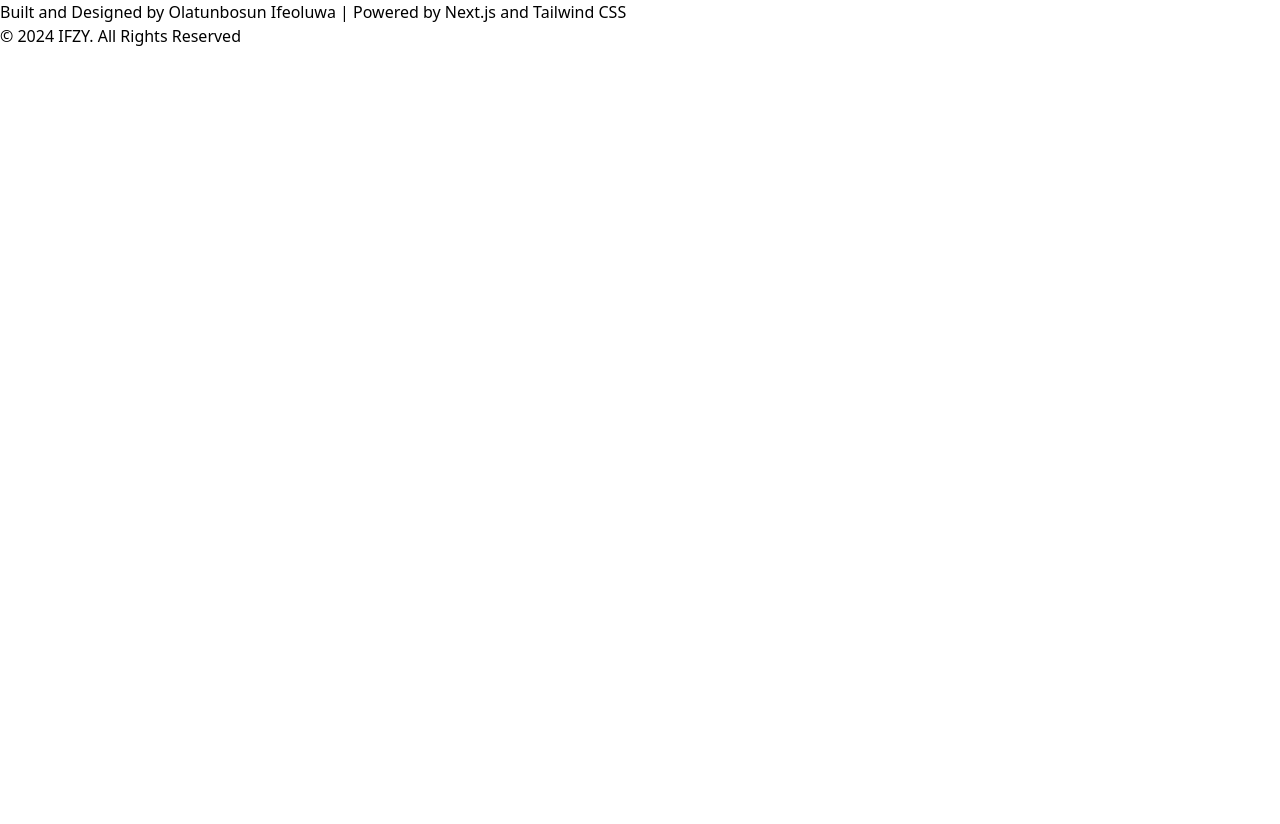
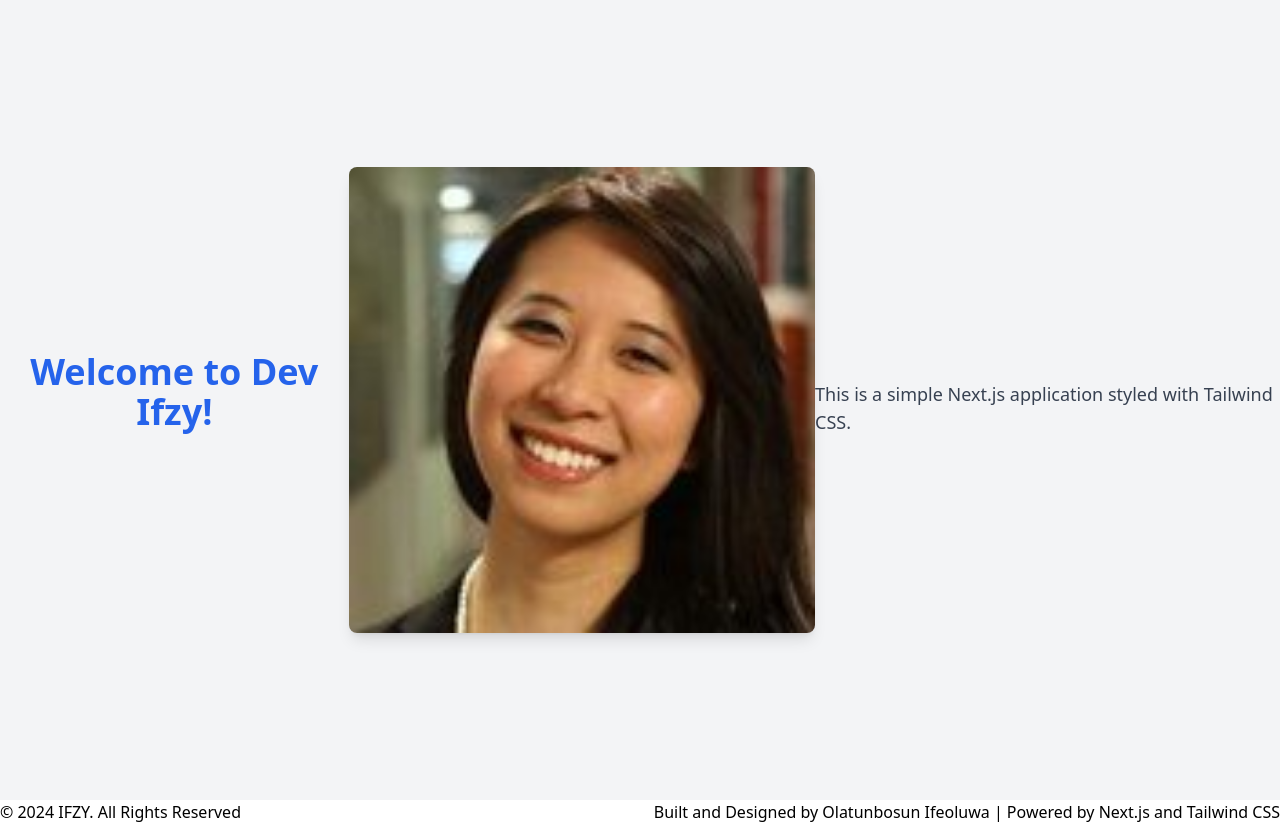
Before and after one commit to Ifzy99/dev-ifzy, a Next.js app: page / in a window 1280 px wide. Before the commit the page ends 800 px from the top, so only its background shows below. Built offline with nearby package versions, Linux system fonts and the light colour scheme.

Commit message:
"Refactored Footer component and updated Home page with new layout and added image"

```diff
--- a/Components/Footer.js
+++ b/Components/Footer.js
@@ -1,18 +1,13 @@
-import React from 'react'
+
 
 const Footer = () => {
   return (
-    <div>
-    <div id="footer" className="section-container text-darkGrayishBlue">
-    <div className="flex flex-col text-center px-5 py-6 items-center md:flex-row md:justify-between md:text-sm ">
-      <div className="order-2">
-        Built and Designed by Olatunbosun Ifeoluwa | Powered by Next.js and
-        Tailwind CSS
-      </div>
+    <div className="flex flex-col text-center items-center md:flex-row md:justify-between">
       <div className="">&copy; 2024 IFZY. All Rights Reserved</div>
+      <div className="">Built and Designed by Olatunbosun Ifeoluwa | Powered by Next.js and
+      Tailwind CSS</div>
     </div>
-  </div>
-    </div>
+
   )
 }
 
--- a/app/page.js
+++ b/app/page.js
@@ -1,10 +1,25 @@
-
+import Image from "next/image";
+import sampleImage from "@/public/images/samantha.png"; // Make sure to add an image in the public folder
 import Footer from "@/Components/Footer";
 
 export default function Home() {
   return (
     <>
-
+    <div className="flex flex-col items-center justify-center min-h-screen bg-gray-100 md:flex-row md:justify-between md:text-sm">
+      <h1 className="text-4xl font-bold text-center text-blue-600 mb-4">
+        Welcome to Dev Ifzy!
+      </h1>
+      <Image
+        src={sampleImage}
+        alt="Sample"
+        className="rounded-lg shadow-lg"
+        width={500}
+        height={300}
+      />
+      <p className="text-lg text-gray-700 mt-4">
+        This is a simple Next.js application styled with Tailwind CSS.
+      </p>
+      </div>
       <Footer/>
     </>
   );
```
